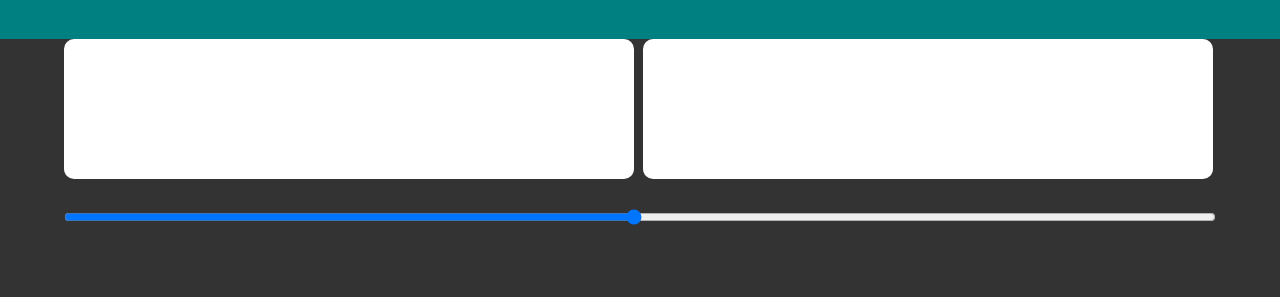
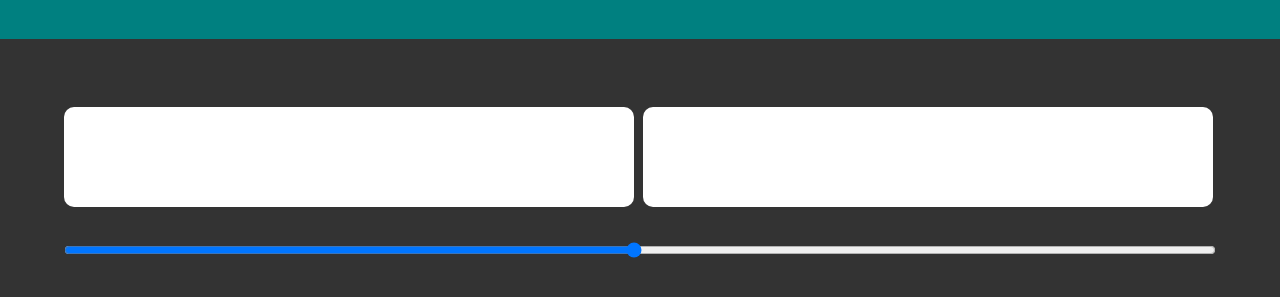
Before and after one commit to Atli-A/Zalgo-Generator, a plain HTML site: page index.html in a window 1280 px wide. Shown: the part 81-378 px from the top of the page. Drawn offline with Linux system fonts and the light colour scheme.

Commit message:
fixed css issue

```diff
--- a/styles.css
+++ b/styles.css
@@ -10,31 +10,42 @@
     margin-top: 10%;
     margin-right: 5%;
     margin-left: 5%;
+    width: auto;
     display: inline;
 
 }
 
-.inline {
+textarea {
+    padding: 20px;
+    height: 100px;
+    border-radius: 10px;
+    outline: none;
+    border: 1px;
+    display: block;
+
+    resize: none;
+    width: 100%;
+    -webkit-box-sizing: border-box;
+    /* Safari/Chrome, other WebKit */
+    -moz-box-sizing: border-box;
+    /* Firefox, other Gecko */
+    box-sizing: border-box;
+    /* width: 100%; */
+}
+
+.text {
+    width: 100%;
     display: block;
 }
 
 .display {
     /* width: 100%; */
     width: calc(50% - 5.5%);
-    display: inline-flex;
+    display: inline-block;
     color: white;
 }
 
-#inputArea {
-    padding: 20px;
-    height: 100px;
-    display: inline;
-    border-radius: 10px;
-    outline: none;
-    border: 1px;
-    resize: none;
-    width: 100%;
-}
+#inputArea {}
 
 #slide {
     width: 90%;
@@ -42,20 +53,10 @@
     margin-top: 30px;
 }
 
-#outputArea {
-    padding: 20px;
-    height: 100px;
-    border-radius: 10px;
-    outline: none;
-    border: 1px;
-    display: inline;
-    resize: none;
-    width: 100%;
-
-
-}
+#outputArea {}
 
 #header {
+    margin-bottom: 50px;
     text-align: center;
     padding: 20px;
     color: white;
```
